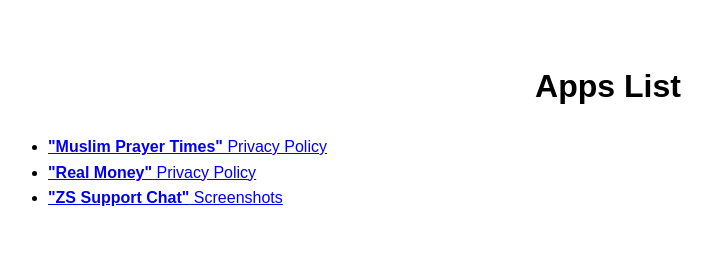
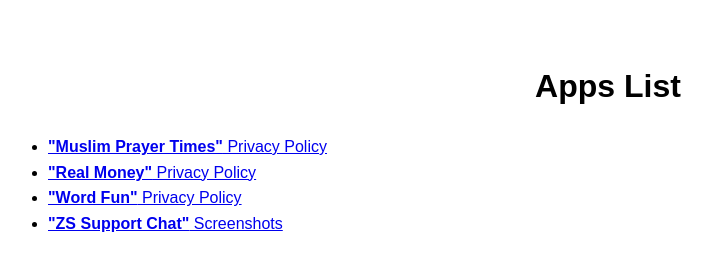
Before and after one commit to zisunal/zisunal.github.io, a plain HTML site: page index.html in a window 1280 px wide. Shown: the whole page, without its empty margins (32-744 px from the left). Drawn offline with Linux system fonts and the light colour scheme.

Commit message:
Update index.html

```diff
--- a/index.html
+++ b/index.html
@@ -33,6 +33,7 @@
     <ul>
         <li><a href='mlpt'><strong>"Muslim Prayer Times"</strong> Privacy Policy</a></li>
         <li><a href='real-money'><strong>"Real Money"</strong> Privacy Policy</a></li>
+        <li><a href='word-fun'><strong>"Word Fun"</strong> Privacy Policy</a></li>
         <li><a href='zs-support-chat/Screenshots/1.png'><strong>"ZS Support Chat"</strong> Screenshots</a></li>
     </ul>
 
```
